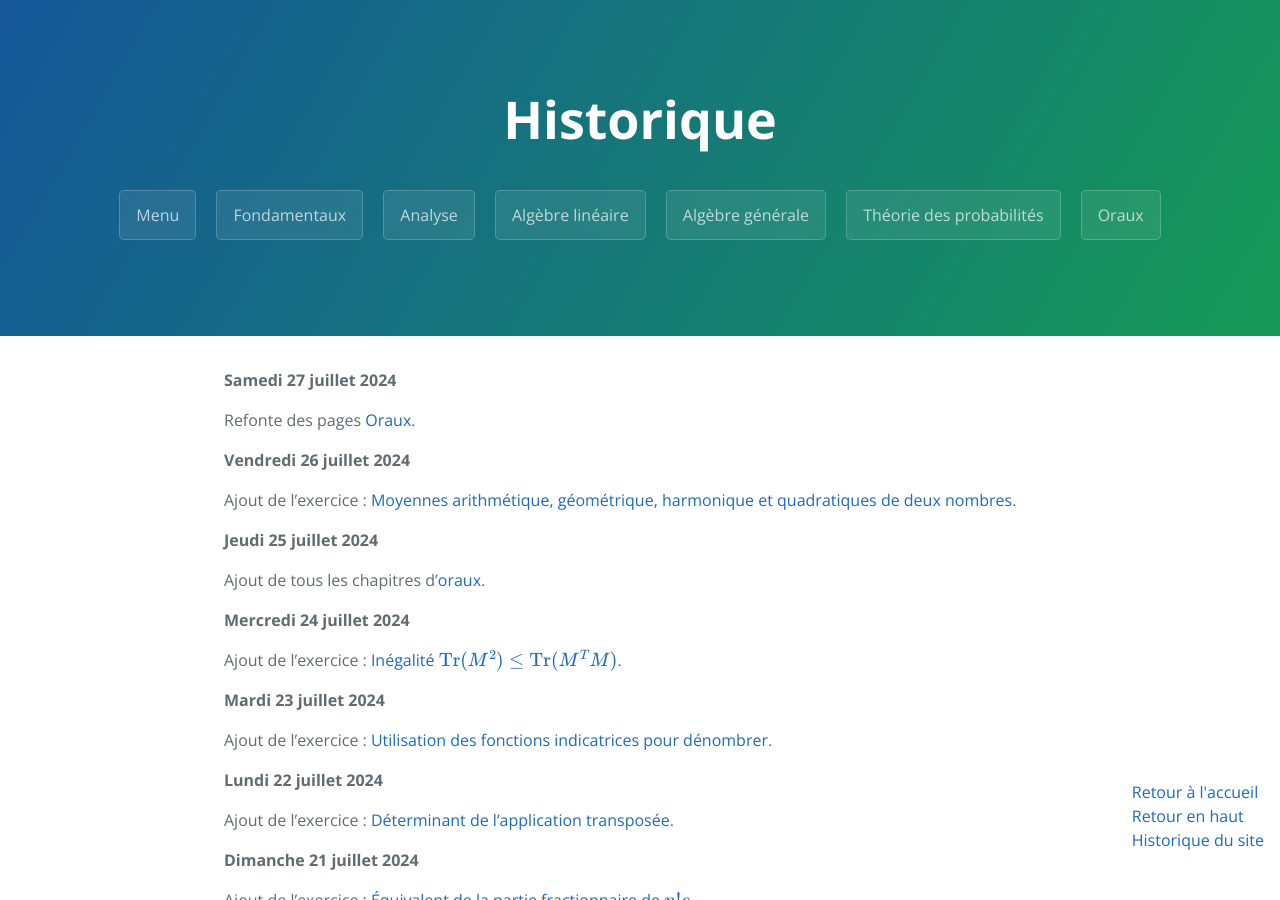
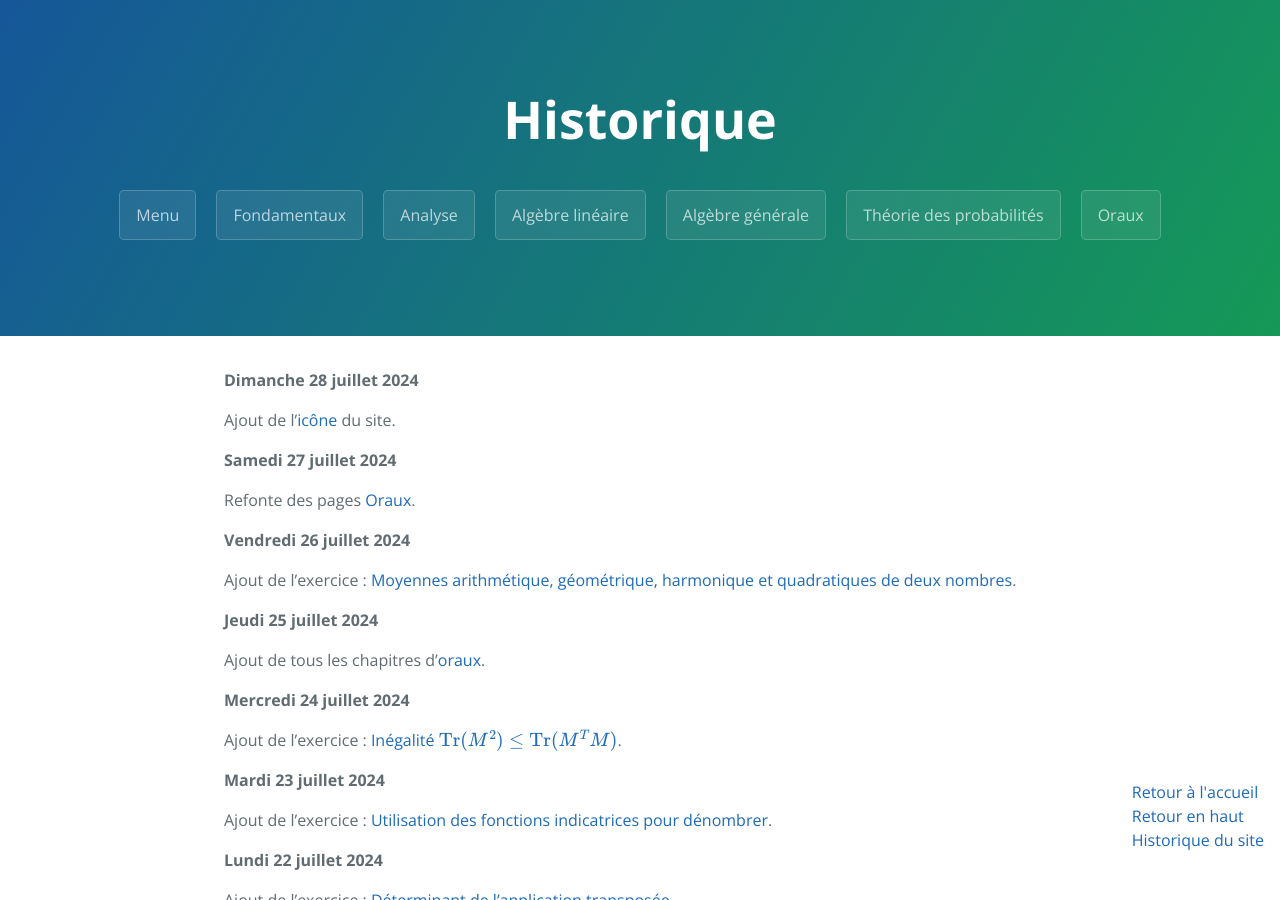
Before and after one commit to WingVee/wingvee.github.io, a Jekyll site: the page built from _pages/historique.md, in a window 1280 px wide and 900 px high. Built offline with Jekyll 4.4.1, drawn with Linux system fonts in a browser that asks for light colours; formulas are drawn with MathJax 3; the repository's description, which GitHub fills in, is left out.

Commit message:
Icône du site

```diff
--- a/_includes/head-custom.html
+++ b/_includes/head-custom.html
@@ -4,6 +4,6 @@
 {% include head-custom-google-analytics.html %}
 
 <!-- You can set your favicon here -->
-<!-- link rel="shortcut icon" type="image/x-icon" href="{{ '/favicon.ico' | relative_url }}" -->
+<link rel="shortcut icon" type="image/x-icon" href="{{ '/assets/img/favicon.ico' | relative_url }}">
 
 <!-- end custom head snippets -->
--- a/_pages/historique.md
+++ b/_pages/historique.md
@@ -3,6 +3,10 @@ layout: default
 title: Historique
 permalink: historique
 ---
+
+**Dimanche 28 juillet 2024**
+
+Ajout de l'[icône](/assets/img/favicon.ico) du site.
 
 **Samedi 27 juillet 2024**
 
```
Also changed, not shown: assets/img/favicon.ico (added).
